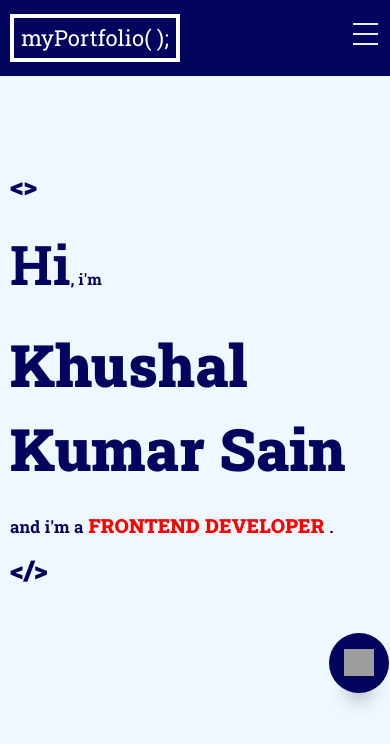
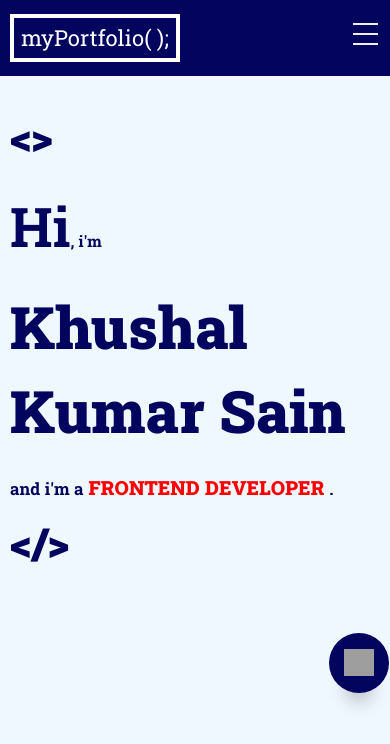
Before and after one commit to khushal-1704/portfolio, a Next.js app: page / in a window 390 px wide. Shown: the top 744 px of the page. Built offline with nearby package versions, Linux system fonts and the light colour scheme; grey boxes are pictures that could not be loaded; a web font is replaced by a local one.

Commit message:
Update resume

```diff
--- a/styles/Home.module.css
+++ b/styles/Home.module.css
@@ -75,7 +75,7 @@
   .angleBr {
     display: block;
     padding-left: 15%;
-    font-size: 7vw;
+    font-size: 11vw;
     font-weight: 900;
   }
   .containerBody {
@@ -117,7 +117,7 @@
     padding: 20px 0 0 10px;
   }
   .top span {
-    font-size: 10vw;
+    font-size: 14vw;
   }
   .top span:nth-child(2) {
     font-size: 3vw;
@@ -141,7 +141,7 @@
     height: 92vh;
   }
   .containerBody {
-    padding: 80px 0 0;
+    padding: 20px 0 0;
     display: flex;
     flex-direction: column;
   }
```
Also changed, not shown: 1 other file (tests, documents, lock files or other folders).
